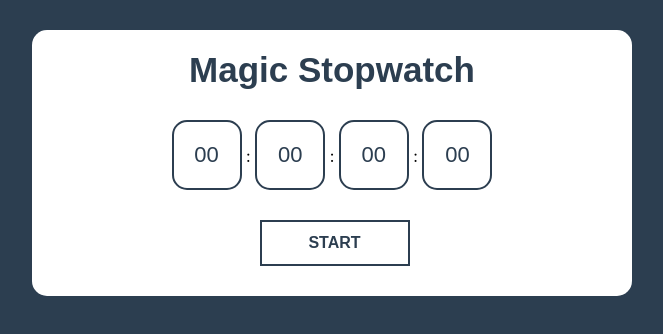
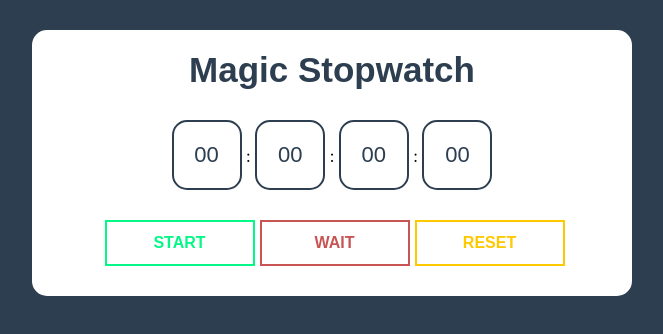
Before and after one commit to lightningbolt123/stopwatch, a React (Create React App) app: page / in a window 1280 px wide. Shown: the top 334 px of the page, without its empty margins (308-971 px from the left). Built offline with nearby package versions, Linux system fonts and the light colour scheme.

Commit message:
I modified the stopwatch

```diff
--- a/src/App.css
+++ b/src/App.css
@@ -53,6 +53,12 @@ body {
   transition: background .5s;
   cursor: pointer;
 }
+
+.stopwatch .stopwatch-btn-grn{
+  border: 2px solid #05f887;
+  color: #05f887;
+}
+
 .stopwatch .stopwatch-btn-red{
   border: 2px solid #C85454;
   color: #C85454;
@@ -66,6 +72,13 @@ body {
   border: 2px solid #2C3E50;
   color: #2C3E50;
 }
+
+.stopwatch .stopwatch-btn-grn:hover {
+  background: #05f887;
+  border: 2px solid #05f887;
+  color: #fff;
+}
+
 .stopwatch .stopwatch-btn-red:hover {
   background: #C85454;
   border: 2px solid #C85454;
--- a/src/components/BtnComponent.js
+++ b/src/components/BtnComponent.js
@@ -1,33 +1,46 @@
 import React from 'react';
 
-function BtnComponent({ start, stop, reset, resume, status }) {
+function BtnComponent({ start, stop, wait, reset, resume, status }) {
   return (
       <div>
-          {(status === 0) &&
-              <button className="stopwatch-btn stopwatch-btn-blu"
+          {status === 0 && (
+              <div>
+                    <button className="stopwatch-btn stopwatch-btn-grn"
                         onClick={start}>Start</button>
-          }
 
-          {(status === 1) &&
+                    <button className="stopwatch-btn stopwatch-btn-red"
+                            onClick={wait}>Wait</button>
+
+                    <button className="stopwatch-btn stopwatch-btn-yel"
+                            onClick={reset}>Reset</button>
+                </div>
+          )}
+
+            {status === 1 && (
                         <div>
                                 <button className="stopwatch-btn stopwatch-btn-red"
                                     onClick={stop}>Stop</button>
 
-                  <button className="stopwatch-btn stopwatch-btn-yel"
-                          onClick={reset}>Reset</button>
-              </div>
-          }
-
-          {(status === 2) &&
-              <div>
                                 <button className="stopwatch-btn stopwatch-btn-blu"
-                          onClick={resume}>Resume</button>
+                                        onClick={wait}>Wait</button>
 
                                 <button className="stopwatch-btn stopwatch-btn-yel"
                                         onClick={reset}>Reset</button>
                             </div>
-          }
+                    )}
 
+                    {status === 2 && (
+                                <div>
+                                        <button className="stopwatch-btn stopwatch-btn-grn"
+                                            onClick={start}>Start</button>
+
+                                        <button className="stopwatch-btn stopwatch-btn-red"
+                                                onClick={wait}>Wait</button>
+
+                                        <button className="stopwatch-btn stopwatch-btn-yel"
+                                                onClick={reset}>Reset</button>
+                                    </div>
+                            )}
       </div>
   );
 }
--- a/src/components/StopWatch.js
+++ b/src/components/StopWatch.js
@@ -1,6 +1,6 @@
 import React, { useState, useEffect } from 'react';
 import { interval, Subject } from "rxjs";
-import { takeUntil } from "rxjs/operators";
+import { takeUntil, take } from "rxjs/operators";
 
 import DisplayComponent from './DisplayComponent';
 import BtnComponent from './BtnComponent';
@@ -39,19 +39,24 @@ function StopWatch() {
     handleStart();
   }
 
+  const handleWait = () => {}
+
 
   const handleStop = () => {
     if (time !== 0) {
       setWatchOn(false);
     }
+    setTime(0);
     setStatus(2);
   }
 
 
   const handleReset = () => {
-    setTime(0);
-    setWatchOn(false);
-    setStatus(0);
+    if (status === 1) {
+      setTime(0);
+      setWatchOn(true);
+      setStatus(1);
+    }
   }
 
     return (
@@ -67,6 +72,7 @@ function StopWatch() {
                   start={handleStart}
                   stop={handleStop}
                   reset={handleReset}
+                  wait = {handleWait}
                   resume={handleResume}
                   status={status}
               />
```
Lines whose indentation alone changed are shown as unchanged.
